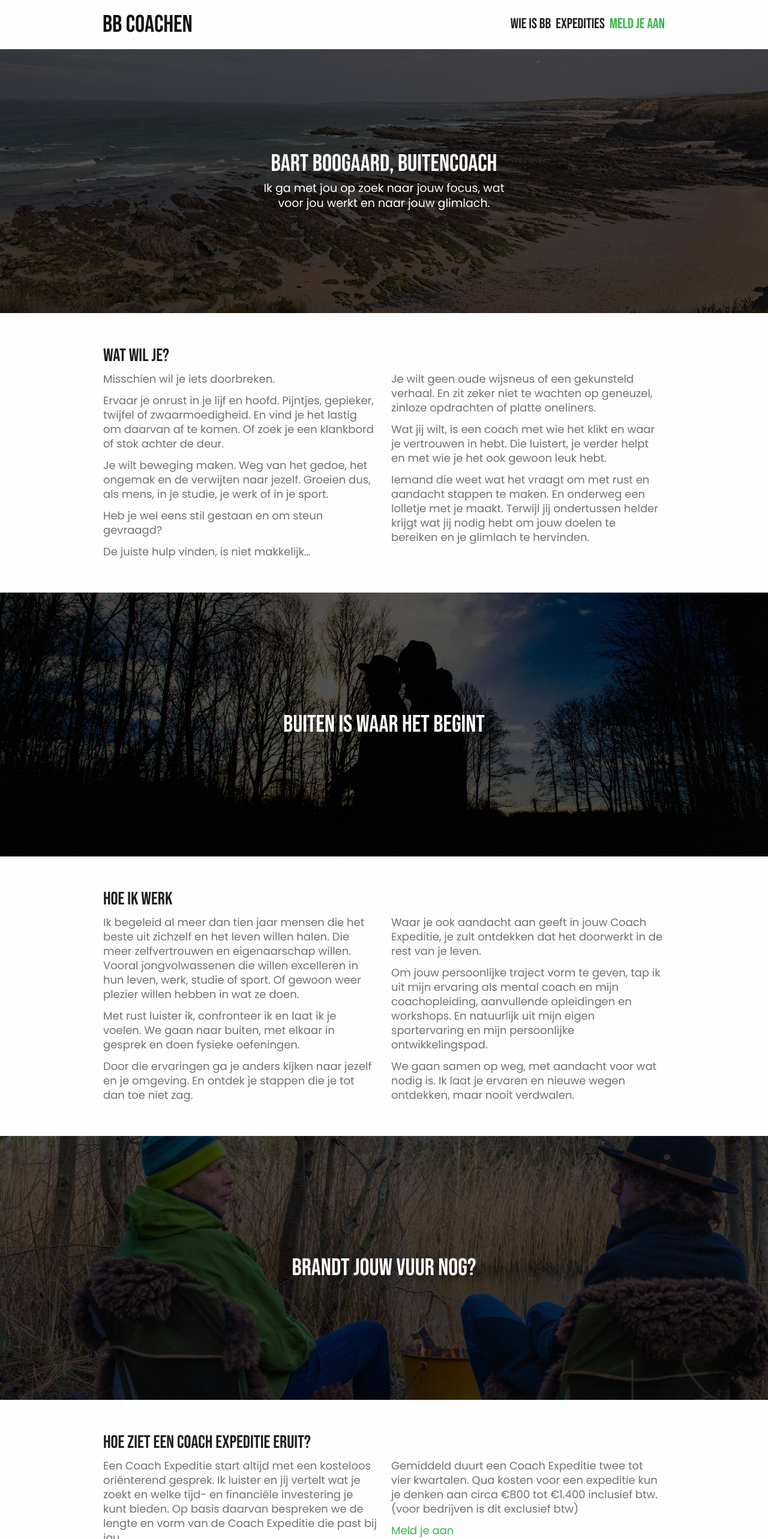
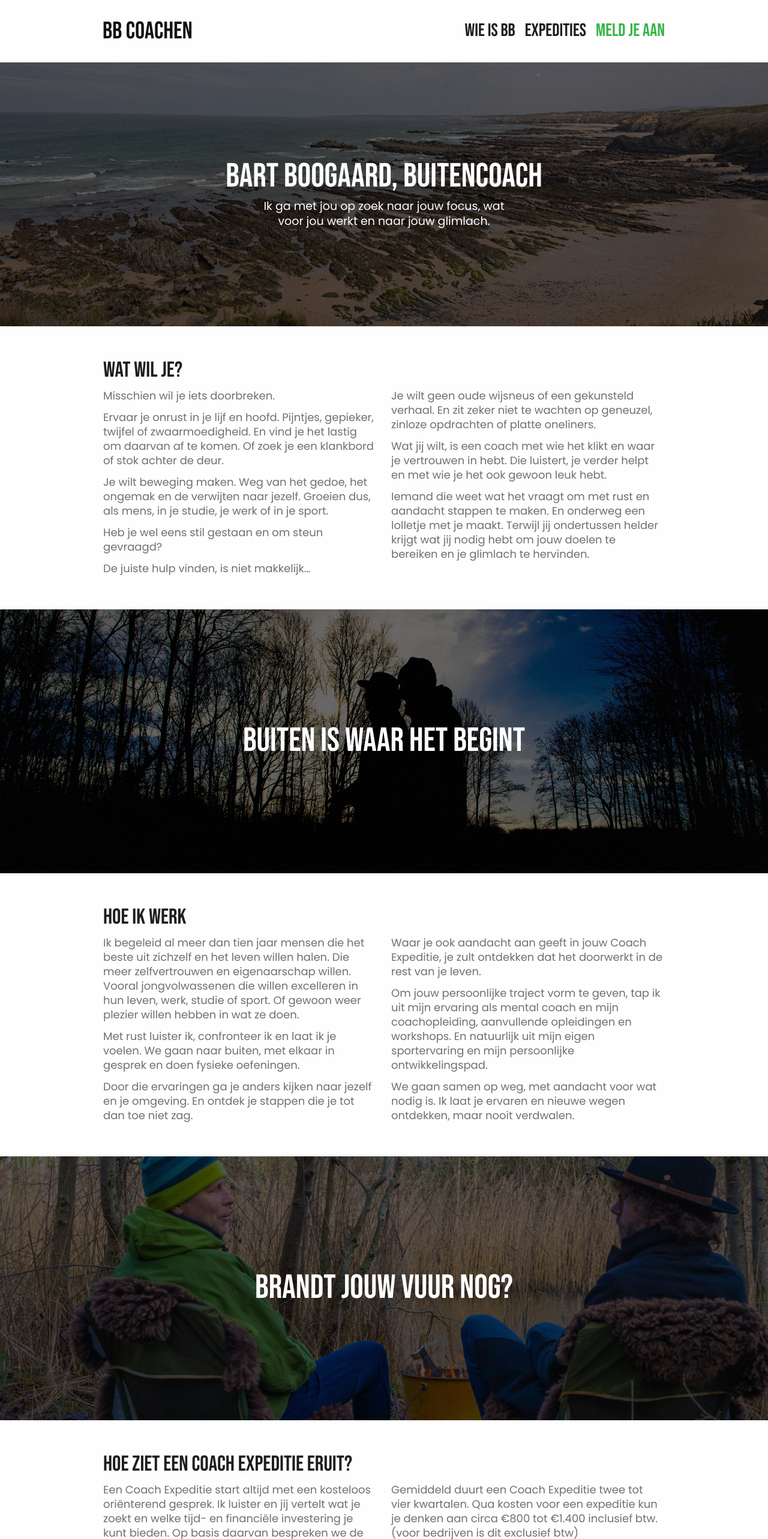
Before and after one commit to sjaakluthart/bb-coachen-website, a React (Create React App) app: page / in a window 1280 px wide. Shown: the top 2566 px of the page at 60% size. Built offline with nearby package versions, Linux system fonts and the light colour scheme.

Commit message:
Changed styles.

```diff
--- a/src/components/Expeditions.tsx
+++ b/src/components/Expeditions.tsx
@@ -37,7 +37,7 @@ const Expeditions = () => (
           <p>
             Gemiddeld duurt een Coach Expeditie twee tot vier kwartalen. Qua kosten voor een expeditie kun je denken aan circa €800 tot €1.400 inclusief btw. (voor bedrijven is dit exclusief btw)
           </p>
-          <a href="mailto:bart@bbcoachen.nl?subject=Coach Expeditie" className="sign-up">Meld je aan</a>
+          <a href="mailto:bart@bbcoachen.nl?subject=Coach Expeditie" className="sign-up">Meld je aan!</a>
         </section>
       </section>
     </article>
--- a/src/components/Home.tsx
+++ b/src/components/Home.tsx
@@ -101,7 +101,7 @@ const Home = () => (
           <p>
             Gemiddeld duurt een Coach Expeditie twee tot vier kwartalen. Qua kosten voor een expeditie kun je denken aan circa €800 tot €1.400 inclusief btw. (voor bedrijven is dit exclusief btw)
           </p>
-          <a href="mailto:bart@bbcoachen.nl?subject=Coach Expeditie" className="sign-up">Meld je aan</a>
+          <a href="mailto:bart@bbcoachen.nl?subject=Coach Expeditie" className="sign-up">Meld je aan!</a>
         </section>
       </section>
     </article>
--- a/src/css/Expeditions.css
+++ b/src/css/Expeditions.css
@@ -38,6 +38,7 @@
   align-items: center;
   position: relative;
   z-index: 1;
+  text-align: center;
 }
 
 .slide article h1 {
--- a/src/css/Header.css
+++ b/src/css/Header.css
@@ -15,19 +15,15 @@ header nav {
   justify-content: flex-end;
 }
 
-header > h1 {
-  font-size: 40px;
-  margin-bottom: 0;
-}
-
 header nav a,
 header .sign-up {
-  font-size: 24px;
+  font-size: 30px;
+  line-height: inherit;
   color: var(--black);
   text-decoration: none;
   border-bottom: 2px solid transparent;
   display: inline-block;
-  margin: 4px;
+  margin: 4px 8px;
 }
 
 header nav a.active {
@@ -41,6 +37,6 @@ header a:last-child {
 
 @media (min-width: 768px) {
   header {
-    padding: 24px 32px;
+    padding: 32px;
   }
 }
--- a/src/css/index.css
+++ b/src/css/index.css
@@ -10,7 +10,7 @@
   --black: #1D1F1F;
   --gray: #707075;
   --light-gray: #F2F2F3;
-  --overlay: linear-gradient(rgba(0, 0, 0, 0.65), rgba(0, 0, 0, 0.65));
+  --overlay: linear-gradient(rgba(0, 0, 0, 0.55), rgba(0, 0, 0, 0.55));
   --image-height: 440px;
 }
 
@@ -37,7 +37,7 @@ p:last-child {
 
 h1 {
   font-family: 'Bebas Neue', sans-serif;
-  font-size: 30px;
+  font-size: 36px;
   margin-bottom: 12px;
   color: var(--black);
 }
@@ -73,10 +73,13 @@ h1 {
   width: auto;
   z-index: 1;
   position: relative;
+  display: flex;
+  flex-direction: column;
+  align-items: center;
 }
 
 .hero h1 {
-  font-size: 40px;
+  font-size: 48px;
   margin-bottom: 8px;
   text-align: center;
   color: var(--white);
@@ -130,7 +133,7 @@ article section:first-child {
 }
 
 .quote h1 {
-  font-size: 40px;
+  font-size: 48px;
   color: var(--white);
   margin-bottom: 0;
   text-align: center;
@@ -145,6 +148,11 @@ article section:first-child {
 }
 
 @media (min-width: 768px) {
+  .hero h1,
+  .quote h1 {
+    font-size: 56px;
+  }
+
   article {
     padding: 56px 32px;
   }
```
